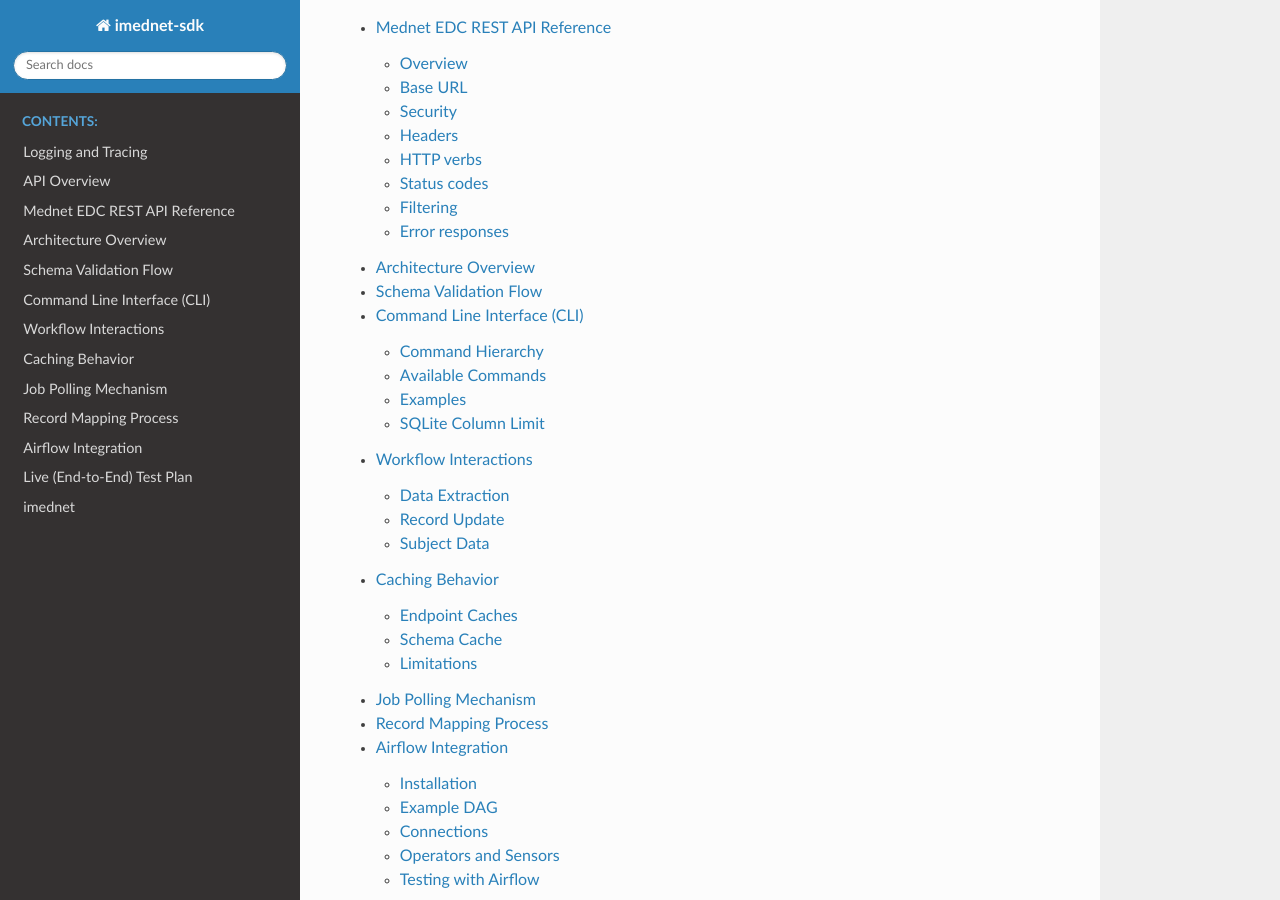
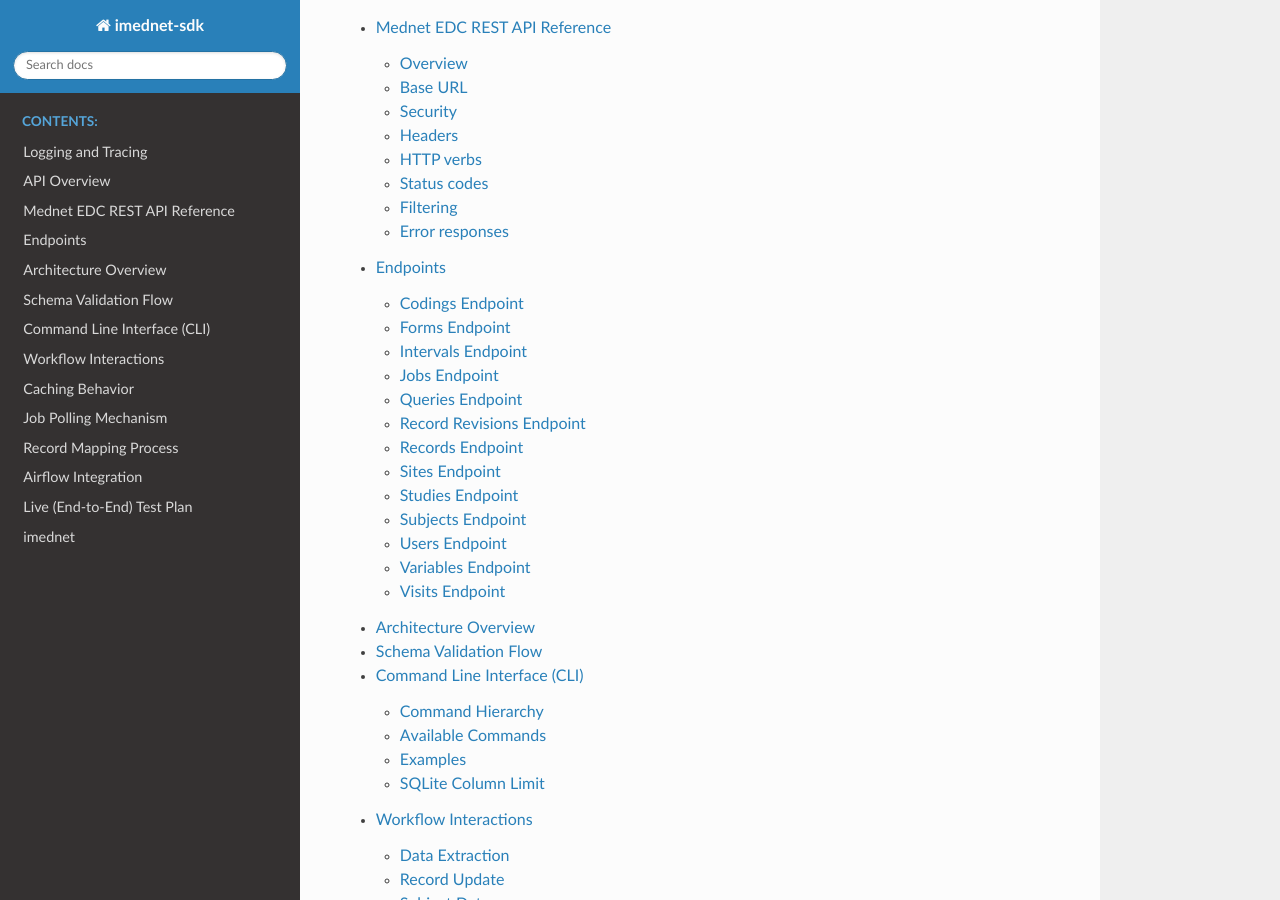
Before and after one commit to fderuiter/imednet-python-sdk, a Sphinx documentation site: the page built from docs/index.rst, in a window 1280 px wide and 900 px high, scrolled down 456 px. Built offline with Sphinx 7.4.7 and the Read the Docs theme 3.1.0, drawn with Linux system fonts in a browser that asks for light colours; pages that are not in the unit, such as notebooks, are missing from menus.

Commit message:
docs: add endpoint placeholders

```diff
--- /dev/null
+++ b/docs/endpoints/codings.rst
@@ -0,0 +1,6 @@
+Codings Endpoint
+================
+
+Placeholder for Codings endpoint documentation.
+
+`Portal docs <https://portal.prod.imednetapi.com/docs/codings>`_
--- /dev/null
+++ b/docs/endpoints/forms.rst
@@ -0,0 +1,6 @@
+Forms Endpoint
+==============
+
+Placeholder for Forms endpoint documentation.
+
+`Portal docs <https://portal.prod.imednetapi.com/docs/forms>`_
--- /dev/null
+++ b/docs/endpoints/index.rst
@@ -0,0 +1,19 @@
+Endpoints
+=========
+
+.. toctree::
+   :maxdepth: 1
+
+   codings
+   forms
+   intervals
+   jobs
+   queries
+   record_revisions
+   records
+   sites
+   studies
+   subjects
+   users
+   variables
+   visits
--- /dev/null
+++ b/docs/endpoints/intervals.rst
@@ -0,0 +1,6 @@
+Intervals Endpoint
+==================
+
+Placeholder for Intervals endpoint documentation.
+
+`Portal docs <https://portal.prod.imednetapi.com/docs/intervals>`_
--- /dev/null
+++ b/docs/endpoints/jobs.rst
@@ -0,0 +1,6 @@
+Jobs Endpoint
+=============
+
+Placeholder for Jobs endpoint documentation.
+
+`Portal docs <https://portal.prod.imednetapi.com/docs/jobs>`_
--- /dev/null
+++ b/docs/endpoints/queries.rst
@@ -0,0 +1,6 @@
+Queries Endpoint
+================
+
+Placeholder for Queries endpoint documentation.
+
+`Portal docs <https://portal.prod.imednetapi.com/docs/queries>`_
--- /dev/null
+++ b/docs/endpoints/record_revisions.rst
@@ -0,0 +1,6 @@
+Record Revisions Endpoint
+=========================
+
+Placeholder for Record Revisions endpoint documentation.
+
+`Portal docs <https://portal.prod.imednetapi.com/docs/Record%20Revisions>`_
--- /dev/null
+++ b/docs/endpoints/records.rst
@@ -0,0 +1,6 @@
+Records Endpoint
+================
+
+Placeholder for Records endpoint documentation.
+
+`Portal docs <https://portal.prod.imednetapi.com/docs/records>`_
--- /dev/null
+++ b/docs/endpoints/sites.rst
@@ -0,0 +1,6 @@
+Sites Endpoint
+==============
+
+Placeholder for Sites endpoint documentation.
+
+`Portal docs <https://portal.prod.imednetapi.com/docs/sites>`_
--- /dev/null
+++ b/docs/endpoints/studies.rst
@@ -0,0 +1,6 @@
+Studies Endpoint
+================
+
+Placeholder for Studies endpoint documentation.
+
+`Portal docs <https://portal.prod.imednetapi.com/docs/studies>`_
--- /dev/null
+++ b/docs/endpoints/subjects.rst
@@ -0,0 +1,6 @@
+Subjects Endpoint
+=================
+
+Placeholder for Subjects endpoint documentation.
+
+`Portal docs <https://portal.prod.imednetapi.com/docs/subjects>`_
--- /dev/null
+++ b/docs/endpoints/users.rst
@@ -0,0 +1,6 @@
+Users Endpoint
+==============
+
+Placeholder for Users endpoint documentation.
+
+`Portal docs <https://portal.prod.imednetapi.com/docs/users>`_
--- /dev/null
+++ b/docs/endpoints/variables.rst
@@ -0,0 +1,6 @@
+Variables Endpoint
+==================
+
+Placeholder for Variables endpoint documentation.
+
+`Portal docs <https://portal.prod.imednetapi.com/docs/variables>`_
--- /dev/null
+++ b/docs/endpoints/visits.rst
@@ -0,0 +1,6 @@
+Visits Endpoint
+===============
+
+Placeholder for Visits endpoint documentation.
+
+`Portal docs <https://portal.prod.imednetapi.com/docs/visits>`_
--- a/docs/index.rst
+++ b/docs/index.rst
@@ -8,6 +8,7 @@
    logging_and_tracing
    api_overview
    rest_api_reference
+   endpoints/index
    architecture
    schema_validation
    cli
```
